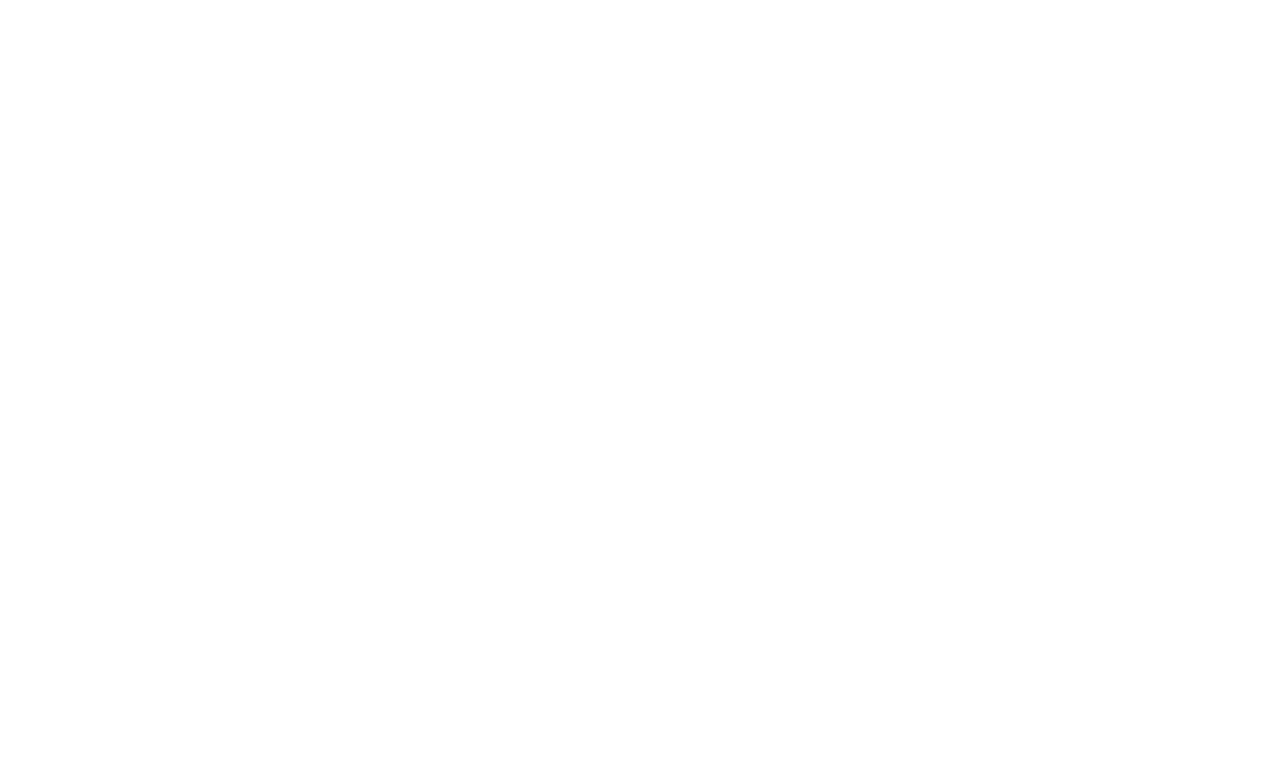
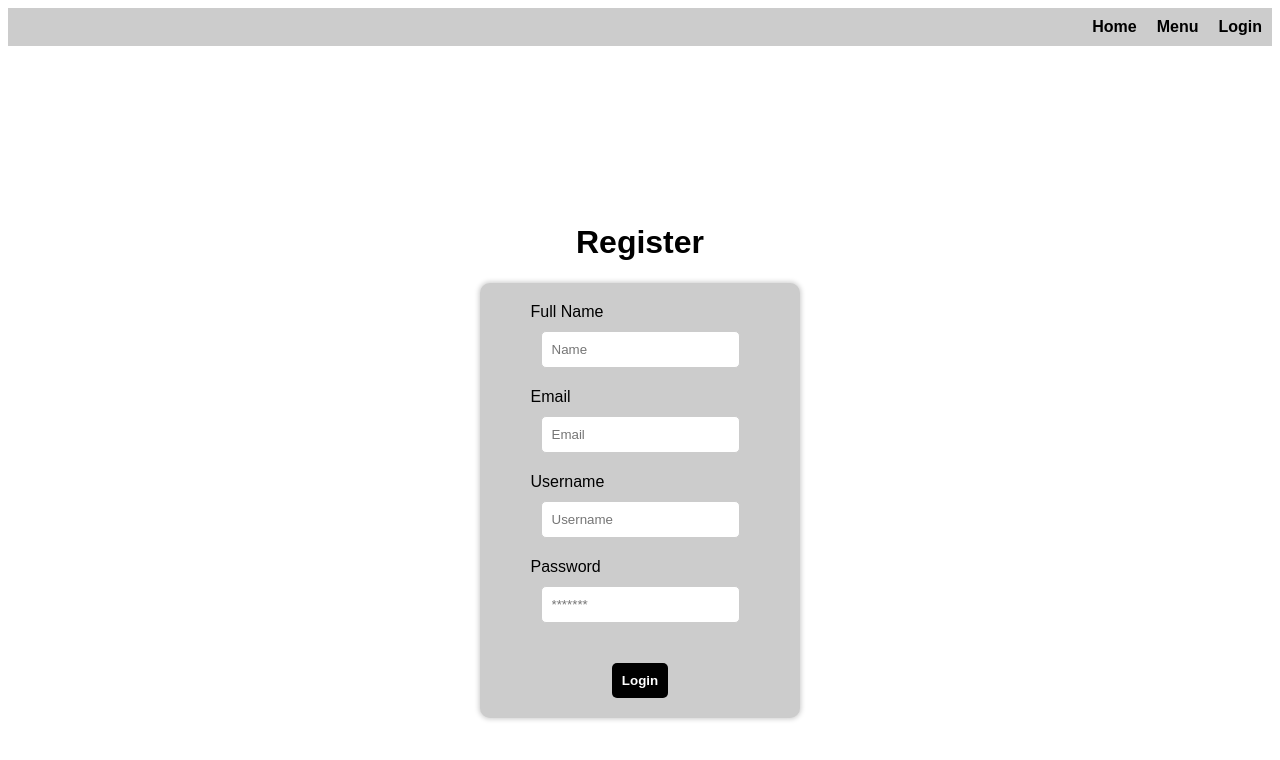
Before and after one commit to danimisme/Hands-On-React-4, a React (Vite) app: page /register in a window 1280 px wide. Before the commit this address had no page. Shown: the top 760 px of the page. Built offline with nearby package versions, Linux system fonts and the light colour scheme.

Commit message:
membuat halaman register

```diff
--- a/src/App.css
+++ b/src/App.css
@@ -23,7 +23,7 @@
   margin-top: 50px;
 }
 
-.login-container {
+.login-container , .register-container {
   display: flex;
   flex-direction: column;
   align-items: center;
@@ -31,7 +31,7 @@
   height: 100vh;
 }
 
-.login-container .login-form {
+.login-container .login-form , .register-container .register-form {
   display: flex;
   width: 300px;
   flex-direction: column;
@@ -43,20 +43,20 @@
   box-shadow: 0 0 5px 1px #ccc;
 }
 
-.login-container .input-container {
+.input-container {
   display: flex;
   flex-direction: column;
   gap: 10px;
 }
 
-.login-container input {
+ input {
   padding: 10px;
   border-radius: 5px;
   border: 1px solid #ccc;
   margin: 0 10px;
 }
 
-.login-container button {
+.login-container button , .register-container button {
   padding: 10px;
   border-radius: 5px;
   border: none;
@@ -66,7 +66,7 @@
   cursor: pointer;
 }
 
-.login-container button:hover {
+.login-container button:hover , .register-container button:hover {
   background-color: #fff;
   color: #000;
 }
--- a/src/App.jsx
+++ b/src/App.jsx
@@ -5,6 +5,7 @@
 import MenuDetail from "./pages/MenuDetail";
 import Login from "./pages/Login";
 import "./App.css";
+import Register from "./pages/Register";
 
 const App = () => {
   return (
@@ -14,6 +15,7 @@
         <Route path="/menu" element={<Menu />} />
         <Route path="/menu/:id" element={<MenuDetail />} />
         <Route path="/login" element={<Login />} />
+        <Route path="/register" element={<Register />} />
       </Routes>
     </BrowserRouter>
   );
--- a/src/pages/Register.jsx
+++ b/src/pages/Register.jsx
@@ -0,0 +1,48 @@
+import Navbar from "../components/Navbar";
+import InputForm from "../components/Input/InpurForm";
+
+const Register = () => {
+  return (
+    <>
+      <Navbar />
+      <div className="register-container">
+        <h1>Register</h1>
+        <form className="register-form">
+          <InputForm
+            name="fullName"
+            label="Full Name"
+            type="text"
+            placeholder="Name"
+          />
+          <InputForm
+            name="email"
+            label="Email"
+            type="email"
+            placeholder="Email"
+          />
+          <InputForm
+            name="username"
+            label="Username"
+            type="text"
+            placeholder="Username"
+          />
+          <InputForm
+            name="password"
+            label="Password"
+            type="password"
+            placeholder="*******"
+          />
+          <button
+            className="btn"
+            type="submit"
+            onClick={(e) => e.preventDefault()}
+          >
+            Login
+          </button>
+        </form>
+      </div>
+    </>
+  );
+};
+
+export default Register;
```
